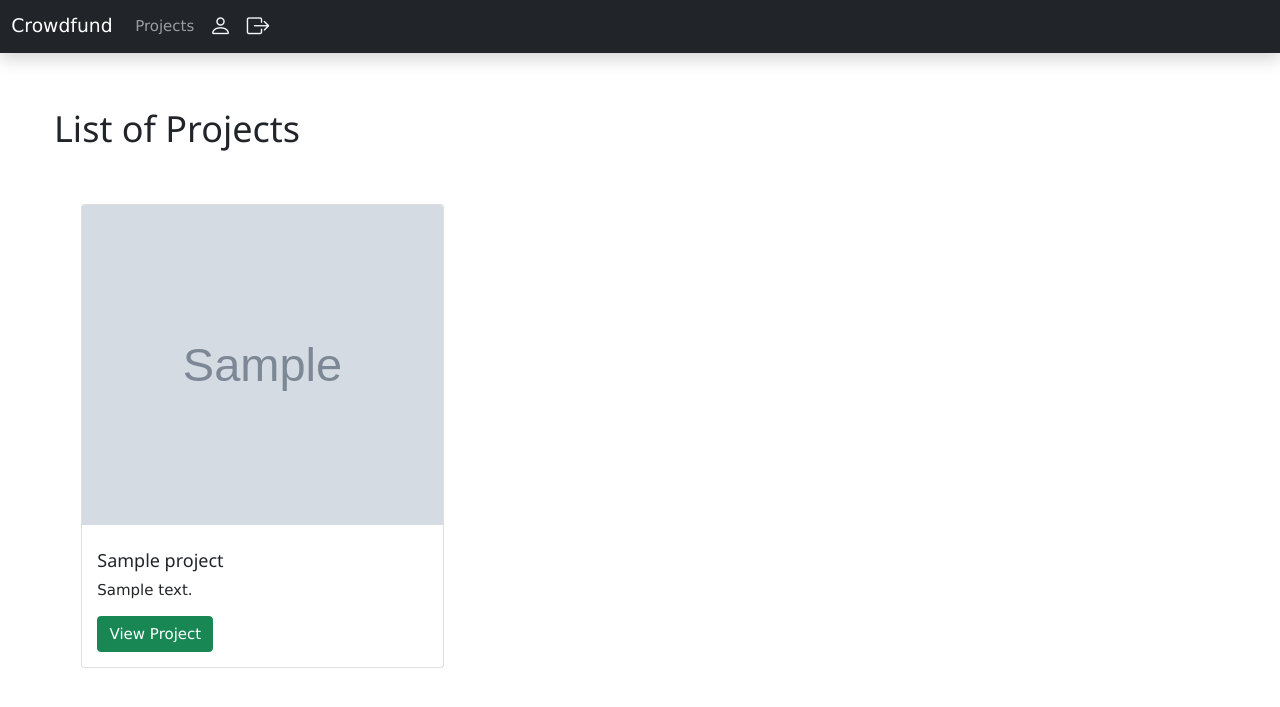
After one commit to ayazeid/Crowd-Funding-App-Django, a Django app: template crowdfund/home/templates/home/categoryProjects.html in a window 1280 px wide. The commit adds this page. Shown: the top 707 px of the page. Run offline with Django 3.2, Linux system fonts and the light colour scheme; the template is opened without the code that fills it: most values are stand-ins (such as "Sample title", 1, 10 or a date in 2020); grey boxes marked "Sample" are stand-in pictures; some libraries are stand-ins or nearby versions.

Commit message:
Adding Category Listing

```diff
--- /dev/null
+++ b/crowdfund/home/templates/home/categoryProjects.html
@@ -0,0 +1,27 @@
+{% extends 'base.html' %} {% block content %}
+<div class="categoryProjects">
+  <h1 style="margin: 1.5em">List of Projects</h1>
+  <div class="container">
+    <div class="row g-3">
+      {% for project in category_projects %}
+      <div class="col-12 col-md-6 col-lg-4">
+        <div class="card">
+          <img
+            class="card-img-top"
+            src="http://127.0.0.1:8000/media/{{project.images.all.0.picture}}"
+            alt="Card image cap"
+            style="height: 320px"
+          />
+
+          <div class="card-body">
+            <h5 class="card-title">{{project.title}}</h5>
+            <p class="card-text">{{project.details}}</p>
+            <a href="#" class="btn btn-success">View Project</a>
+          </div>
+        </div>
+      </div>
+      {% endfor %}
+    </div>
+  </div>
+</div>
+{% endblock %}
--- a/crowdfund/home/urls.py
+++ b/crowdfund/home/urls.py
@@ -3,4 +3,5 @@ from . import views
 
 urlpatterns = [
     path('', views.top_rated, name="home"),
+    path('projectCategories', views.projectCategories, name="project_categories"),
 ]
--- a/crowdfund/templates/base.html
+++ b/crowdfund/templates/base.html
@@ -21,6 +21,10 @@
     <style>
       .mySlides {
         display: none;
+      }
+      .categories {
+        position: relative;
+        left: 15%;
       }
     </style>
     <!-- Bootstrap Icons-->
```
Also changed, not shown: crowdfund/home/templates/home/index.html (+15 -0 lines), crowdfund/home/views.py (+7 -1 lines).
